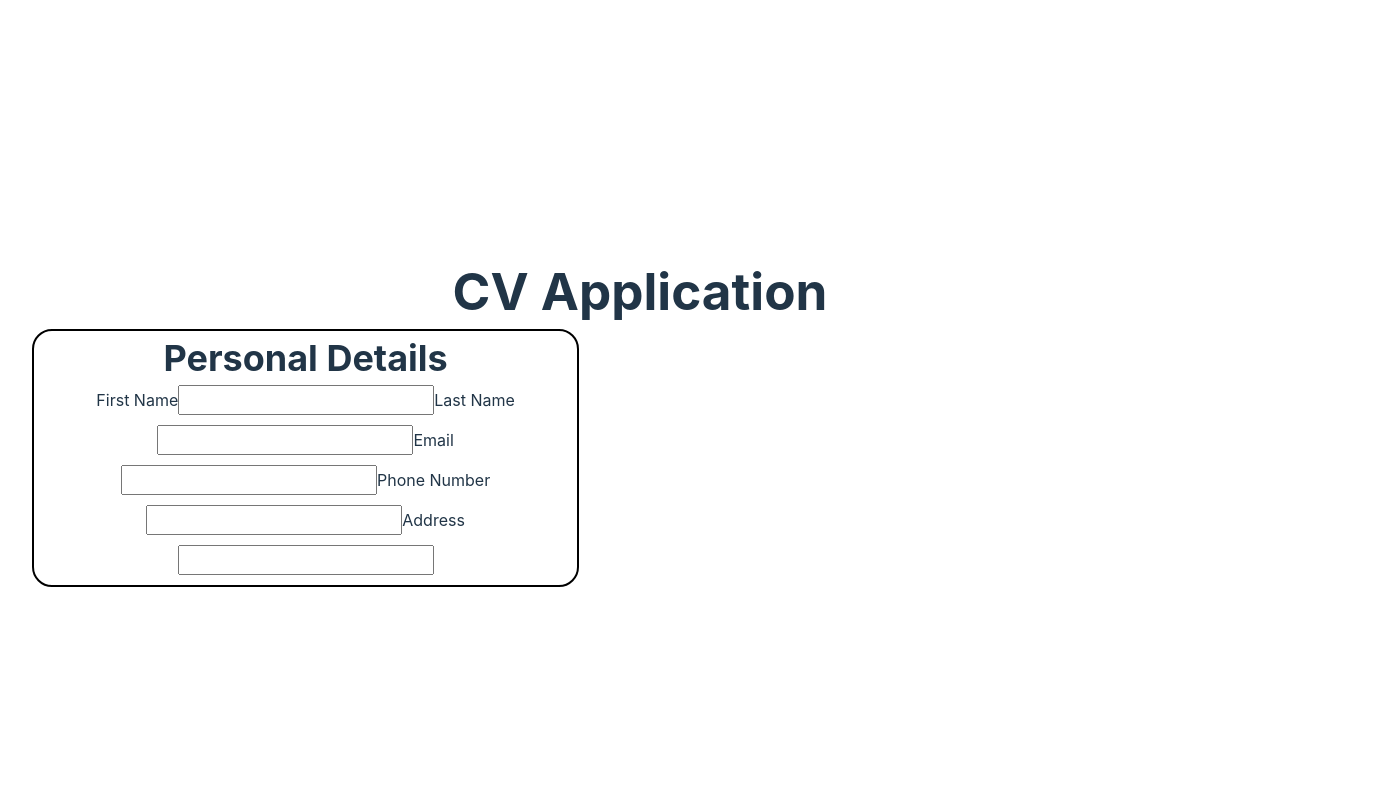
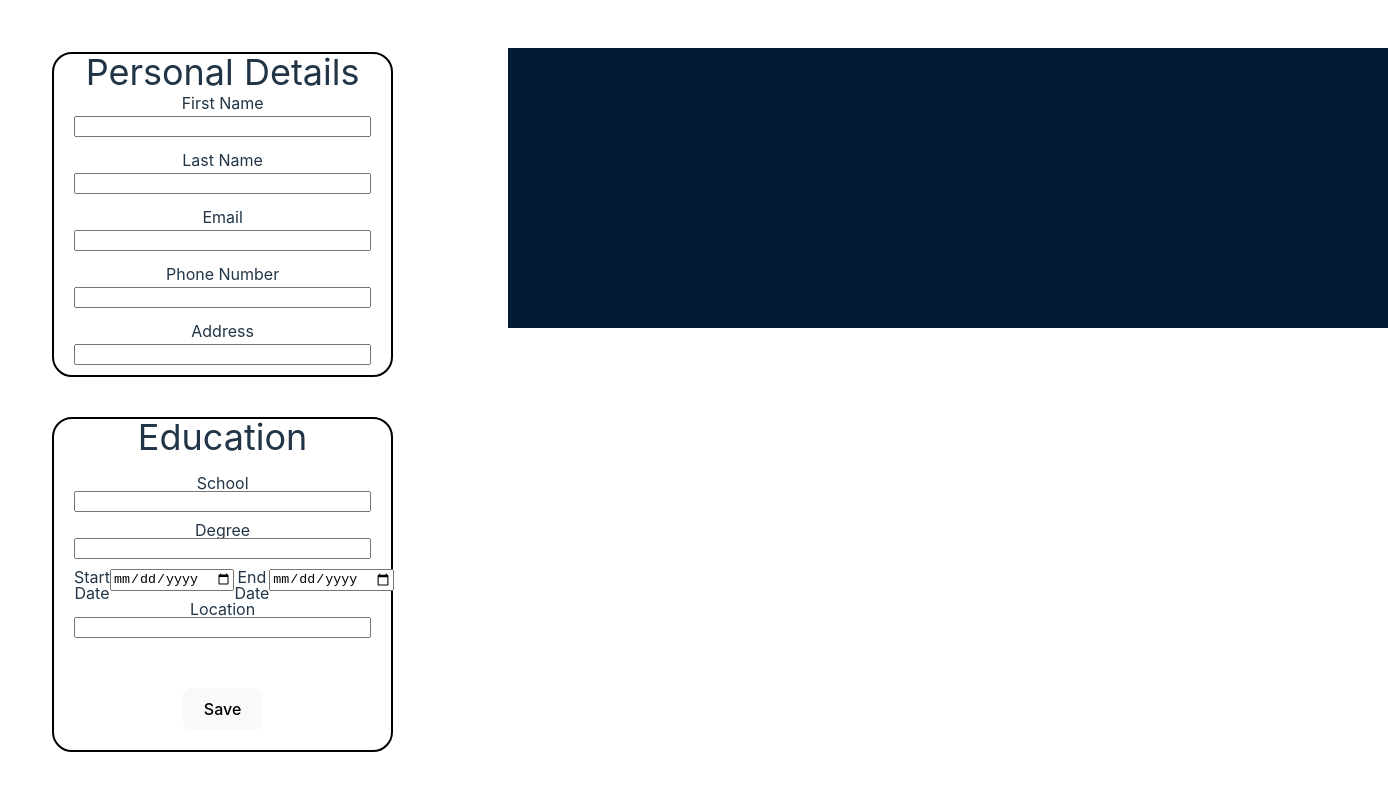
Before and after one commit to julianchso/odin-CV-application, a React (Vite) app: page / in a window 1280 px wide. Shown: the top 790 px of the page, 1388 px wide, since content can reach past the window. Built offline with nearby package versions, Linux system fonts and the light colour scheme.

Commit message:
working on css format of input and output sections

```diff
--- a/src/App.css
+++ b/src/App.css
@@ -1,64 +1,131 @@
-/*
-  1. Use a more-intuitive box-sizing model.
+/* http://meyerweb.com/eric/tools/css/reset/
+   v2.0 | 20110126
+   License: none (public domain)
 */
-*,
-*::before,
-*::after {
-  box-sizing: border-box;
-}
-/*
-  2. Remove default margin
-*/
-* {
-  margin: 0;
-}
-/*
-  Typographic tweaks!
-  3. Add accessible line-height
-  4. Improve text rendering
-*/
-body {
-  line-height: 1.5;
-  -webkit-font-smoothing: antialiased;
-}
-/*
-  5. Improve media defaults
-*/
-img,
-picture,
-video,
-canvas,
-svg {
-  display: block;
-  max-width: 100%;
-}
-/*
-  6. Remove built-in form typography styles
-*/
-input,
-button,
-textarea,
-select {
-  font: inherit;
-}
-/*
-  7. Avoid text overflows
-*/
-p,
+
+html,
+body,
+div,
+span,
+applet,
+object,
+iframe,
 h1,
 h2,
 h3,
 h4,
 h5,
-h6 {
-  overflow-wrap: break-word;
+h6,
+p,
+blockquote,
+pre,
+a,
+abbr,
+acronym,
+address,
+big,
+cite,
+code,
+del,
+dfn,
+em,
+img,
+ins,
+kbd,
+q,
+s,
+samp,
+small,
+strike,
+strong,
+sub,
+sup,
+tt,
+var,
+b,
+u,
+i,
+center,
+dl,
+dt,
+dd,
+ol,
+ul,
+li,
+fieldset,
+form,
+label,
+legend,
+table,
+caption,
+tbody,
+tfoot,
+thead,
+tr,
+th,
+td,
+article,
+aside,
+canvas,
+details,
+embed,
+figure,
+figcaption,
+footer,
+header,
+hgroup,
+menu,
+nav,
+output,
+ruby,
+section,
+summary,
+time,
+mark,
+audio,
+video {
+  margin: 0;
+  padding: 0;
+  border: 0;
+  font-size: 100%;
+  font: inherit;
+  vertical-align: baseline;
 }
-/*
-  8. Create a root stacking context
-*/
-#root,
-#__next {
-  isolation: isolate;
+/* HTML5 display-role reset for older browsers */
+article,
+aside,
+details,
+figcaption,
+figure,
+footer,
+header,
+hgroup,
+menu,
+nav,
+section {
+  display: block;
+}
+body {
+  line-height: 1;
+}
+ol,
+ul {
+  list-style: none;
+}
+blockquote,
+q {
+  quotes: none;
+}
+blockquote:before,
+blockquote:after,
+q:before,
+q:after {
+  content: '';
+  content: none;
+}
+table {
+  border-collapse: collapse;
+  border-spacing: 0;
 }
 
 :root {
@@ -85,15 +152,29 @@
   font-size: var(--fs-h2);
 }
 
-.title {
-  margin: 10px;
+.app {
+  display: flex;
+}
+
+.inputWrapper {
 }
 
 .inputSection {
   display: flex;
   flex-direction: column;
-  max-width: 45%;
+  max-width: 80%;
 }
 
 .outputWrapper {
+  max-width: 30%;
+  display: flex;
+  flex-direction: column;
 }
+
+.contactInfo {
+  height: 200px;
+  width: 800px;
+  color: #fff;
+  background-color: #001b33;
+  padding: 40px;
+}
--- a/src/App.jsx
+++ b/src/App.jsx
@@ -7,7 +7,6 @@
 
 function App() {
   const [input, setInput] = useState([]);
-  const fullName = `${input.firstName} ${input.lastName}`;
 
   const onChange = (e) => {
     const { name, value } = e.target;
@@ -20,17 +19,18 @@
 
   return (
     <>
-      <h1 className='title'>CV Application</h1>
+      <div className='app'>
         <div className='inputWrapper'>
           <div className='inputSection'>
             <InputPersonal onChange={onChange}></InputPersonal>
-          {/* <InputEducation></InputEducation> */}
-          {/* <InputExperience></InputExperience> */}
+            <InputEducation></InputEducation>
+            <InputExperience></InputExperience>
           </div>
         </div>
         <div className='outputWrapper'>
           <div className='outputSection'>
             <OutputPersonal
+              className='contactInfo'
               firstName={input.firstName}
               lastName={input.lastName}
               email={input.email}
@@ -39,6 +39,7 @@
             ></OutputPersonal>
           </div>
         </div>
+      </div>
     </>
   );
 }
--- a/src/components/InputPersonal.jsx
+++ b/src/components/InputPersonal.jsx
@@ -8,16 +8,26 @@
       <form onSubmit={(e) => e.preventDefault()}>
         <h2>Personal Details</h2>
         <div className='InputPersonalContainer'>
+          <div className='input-group'>
             <label htmlFor='firstName'>First Name</label>
             <input type='text' name='firstName' id='firstName' onChange={onChange} />
+          </div>
+          <div className='input-group'>
             <label htmlFor='lastName'>Last Name</label>
             <input type='text' name='lastName' id='lastName' onChange={onChange} />
+          </div>
+          <div className='input-group'>
             <label htmlFor='email'>Email</label>
             <input type='text' name='email' id='email' onChange={onChange} />
+          </div>
+          <div className='input-group'>
             <label htmlFor='phoneNumber'>Phone Number</label>
             <input type='text' name='phoneNumber' id='phoneNumber' onChange={onChange} />
+          </div>
+          <div className='input-group'>
             <label htmlFor='address'>Address</label>
             <input type='text' name='address' id='address' onChange={onChange} />
+          </div>
         </div>
       </form>
     </>
--- a/src/components/input.css
+++ b/src/components/input.css
@@ -1,22 +1,11 @@
-:root {
-  --ff-primary: 'arial', sans-serif;
-
-  --fw-reg: 300;
-  --fw-bold: 900;
-
-  --clr-light: #fff;
-  --clr-dark: #303030;
-  --clr-accent: #16e0bd;
-
-  --fs-h1: 3rem;
-  --fs-h2: 2.25rem;
-  --fs-h3: 1.25rem;
-  --fs-body: 1rem;
+h2 {
+  font-size: var(--fs-h2);
 }
 
 form {
   border: black solid 2px;
   border-radius: 20px;
+  margin: 20px;
 }
 
 input {
@@ -34,9 +23,6 @@
   flex-direction: row;
 }
 
-.personalInfoContainer label {
-}
-
 .SubmitBtn {
   padding: 10px 20px;
   margin: 20px;
@@ -48,6 +34,12 @@
   padding: 20px;
 }
 
-h2 {
-  font-size: var(--fs-h2);
+.input-group {
+  display: flex;
+  flex-direction: column;
+  margin: 0 20px;
 }
+
+.input-group label {
+  margin: 5px 0;
+}
--- a/src/components/output.css
+++ b/src/components/output.css
@@ -1,19 +1,3 @@
-:root {
-  --ff-primary: 'arial', sans-serif;
-
-  --fw-reg: 300;
-  --fw-bold: 900;
-
-  --clr-light: #fff;
-  --clr-dark: #303030;
-  --clr-accent: #16e0bd;
-
-  --fs-h1: 3rem;
-  --fs-h2: 2.25rem;
-  --fs-h3: 1.25rem;
-  --fs-body: 1rem;
-}
-
 .personalInfo__name {
   display: inline-block;
 }
```
Lines whose indentation alone changed are shown as unchanged.
